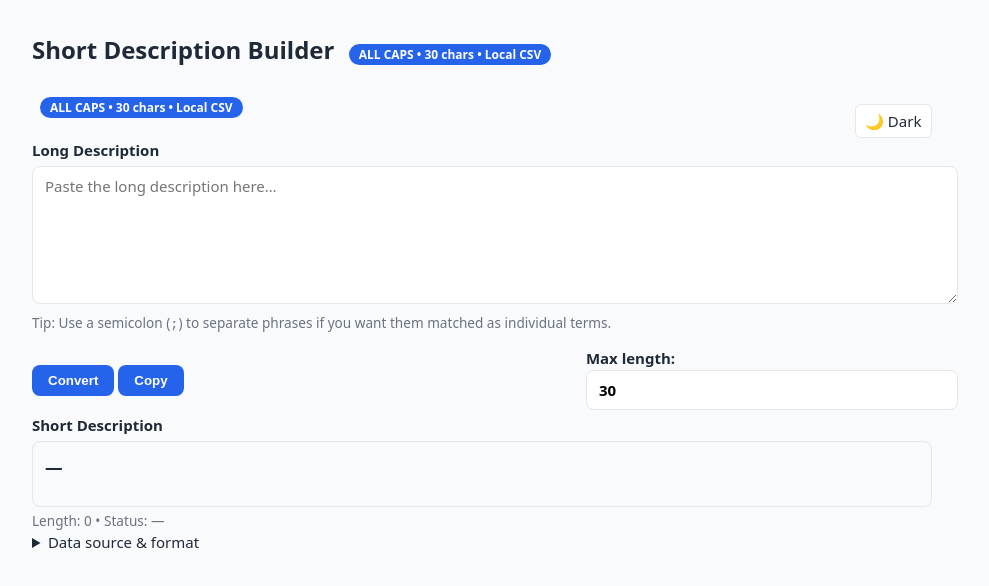
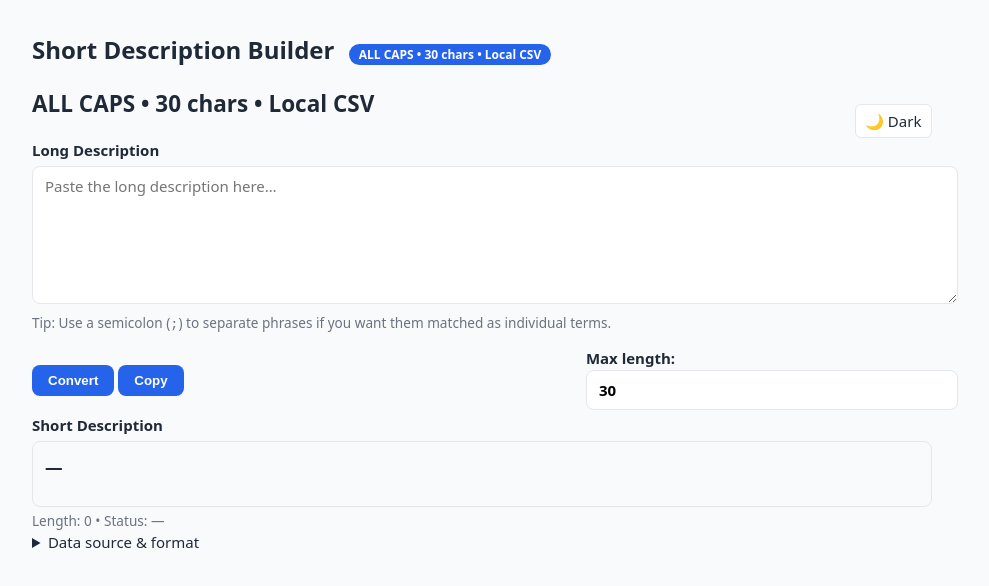
Before and after one commit to Scottua25/abbreviator, a plain HTML site: page index.html in a window 1280 px wide. Shown: the whole page, without its empty margins (158-1147 px from the left). Drawn offline with Linux system fonts and the light colour scheme.

Commit message:
Update index.html

```diff
--- a/index.html
+++ b/index.html
@@ -131,7 +131,7 @@ button:active { transform: translateY(1px); }
 </head>
 <body>
   <h1>Short Description Builder <span class="badge">ALL CAPS • 30 chars • Local CSV</span></h1>
-  <h2><span class="badge">ALL CAPS • 30 chars • Local CSV</span></h2>
+  <h2>ALL CAPS • 30 chars • Local CSV</h2>
 
 <div style="float:right; margin-top:-2.2rem;">
   <button id="themeToggle" class="toggle-btn">🌙 Dark</button>
```
